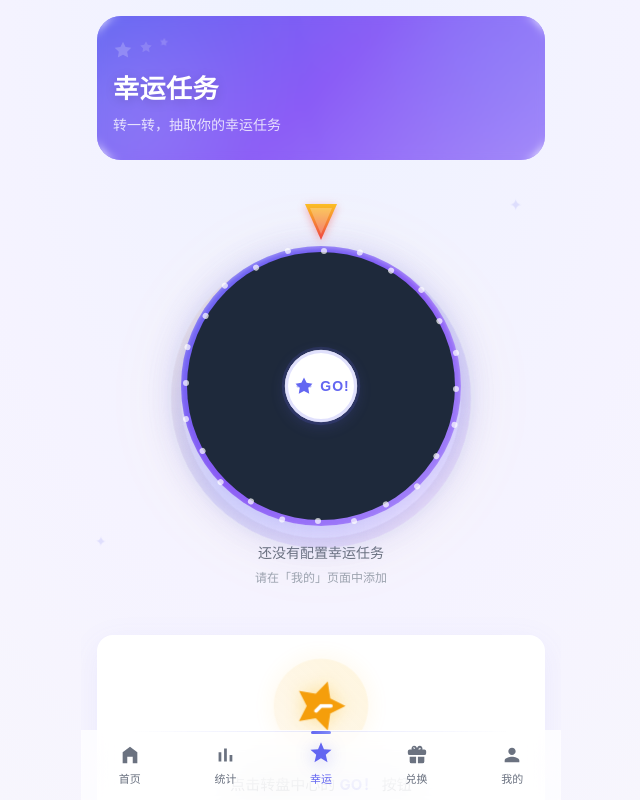
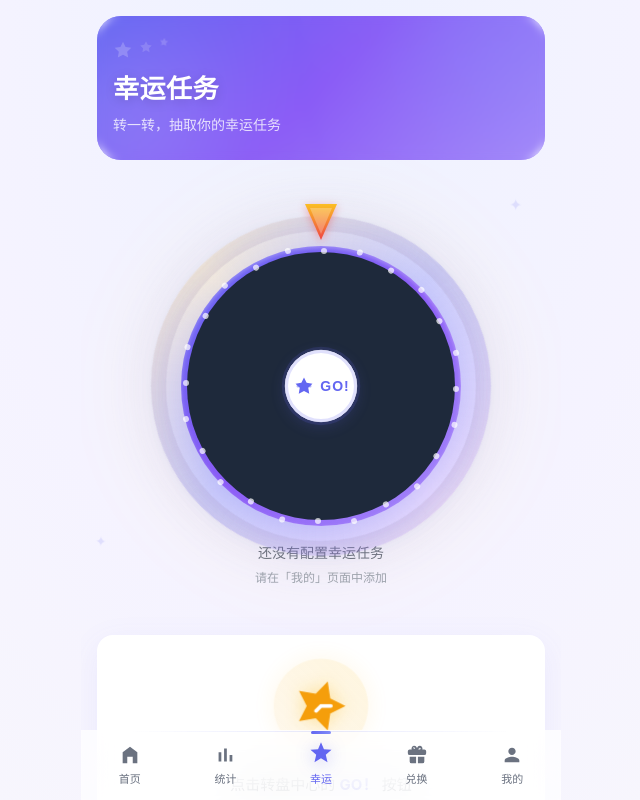
Before and after one commit to Eric-LDH/Points, a Vue app: page /lucky in a window 1280 px wide. Shown: the top 800 px of the page, without its empty margins (319-959 px from the left). Built offline with nearby package versions, Linux system fonts and the light colour scheme.

Commit message:
feat(LuckyWheel): 将光环装饰移入转盘组件

```diff
--- a/src/components/LuckyWheel.vue
+++ b/src/components/LuckyWheel.vue
@@ -16,6 +16,7 @@
 
     <!-- 转盘容器 -->
     <div class="wheel-container" :class="{ 'is-single': segments.length === 1 }">
+      <div class="wheel-glow-ring" />
       <div class="wheel-outer-ring">
         <div
           v-for="dot in 24"
@@ -292,6 +293,30 @@ defineExpose({ resultIndex })
   justify-content: center;
 }
 
+// ===== 光环装饰 =====
+.wheel-glow-ring {
+  position: absolute;
+  top: 50%;
+  left: 50%;
+  transform: translate(-50%, -50%);
+  width: 340px;
+  height: 340px;
+  border-radius: 50%;
+  background: conic-gradient(from 0deg, rgba(99,102,241,0.25), rgba(251,191,36,0.15), rgba(99,102,241,0.25), rgba(168,85,247,0.15), rgba(99,102,241,0.25));
+  animation: glow-spin 8s linear infinite;
+  pointer-events: none;
+
+  &::after {
+    content: '';
+    position: absolute;
+    inset: 15px;
+    border-radius: 50%;
+    background: transparent;
+    box-shadow: 0 0 50px rgba(99, 102, 241, 0.25), 0 0 100px rgba(251, 191, 36, 0.15);
+    animation: glow-pulse 3s ease-in-out infinite;
+  }
+}
+
 // ===== 外圈装饰点 =====
 .wheel-outer-ring {
   position: absolute;
@@ -471,4 +496,9 @@ defineExpose({ resultIndex })
   from { transform: rotate(0deg); }
   to { transform: rotate(360deg); }
 }
+
+@keyframes glow-spin {
+  from { transform: translate(-50%, -50%) rotate(0deg); }
+  to { transform: translate(-50%, -50%) rotate(360deg); }
+}
 </style>
--- a/src/pages/lucky/lucky.vue
+++ b/src/pages/lucky/lucky.vue
@@ -32,7 +32,6 @@
 
     <!-- 幸运转盘 -->
     <div class="wheel-section">
-      <div class="wheel-glow-ring" />
       <div class="wheel-card glass-card">
         <LuckyWheel
           :tasks="tasks"
@@ -285,27 +284,6 @@ onMounted(() => {
   z-index: 1;
 }
 
-.wheel-glow-ring {
-  position: absolute;
-  width: 300px;
-  height: 300px;
-  border-radius: 50%;
-  background: conic-gradient(from 0deg, rgba(99,102,241,0.15), rgba(251,191,36,0.1), rgba(99,102,241,0.15), rgba(168,85,247,0.1), rgba(99,102,241,0.15));
-  animation: glow-spin 8s linear infinite;
-  will-change: transform;
-  pointer-events: none;
-
-  &::after {
-    content: '';
-    position: absolute;
-    inset: 10px;
-    border-radius: 50%;
-    background: transparent;
-    box-shadow: 0 0 40px rgba(99, 102, 241, 0.2), 0 0 80px rgba(251, 191, 36, 0.1);
-    animation: glow-pulse 3s ease-in-out infinite;
-  }
-}
-
 .wheel-card {
   position: relative;
   padding: 0;
@@ -539,16 +517,6 @@ onMounted(() => {
   75% { transform: translateY(-4px) rotate(270deg) scale(1.03); }
 }
 
-@keyframes glow-spin {
-  from { transform: rotate(0deg); }
-  to { transform: rotate(360deg); }
-}
-
-@keyframes glow-pulse {
-  0%, 100% { opacity: 0.6; }
-  50% { opacity: 1; }
-}
-
 @keyframes shimmer {
   0% { background-position: 0% center; }
   50% { background-position: 100% center; }
```
